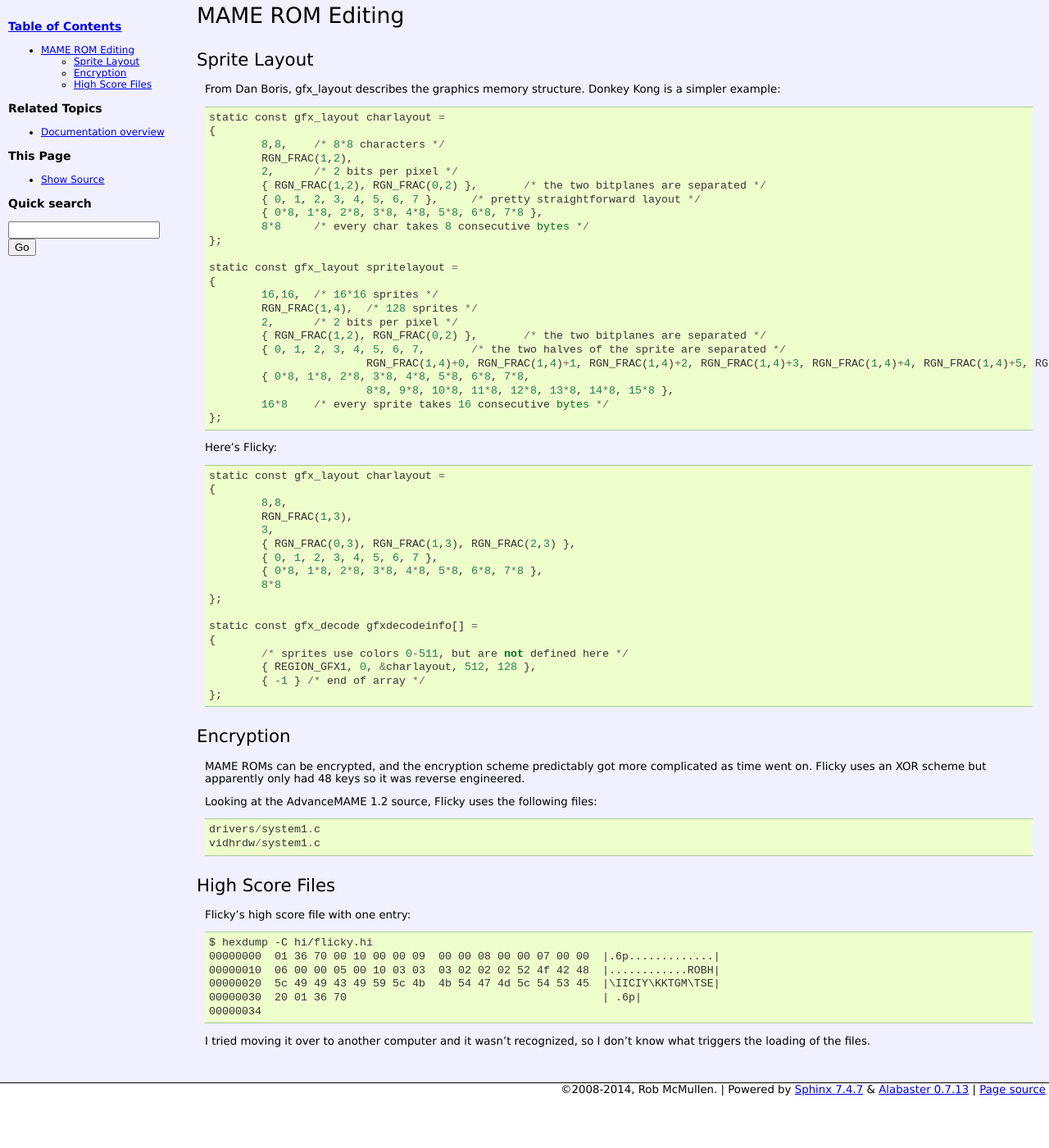
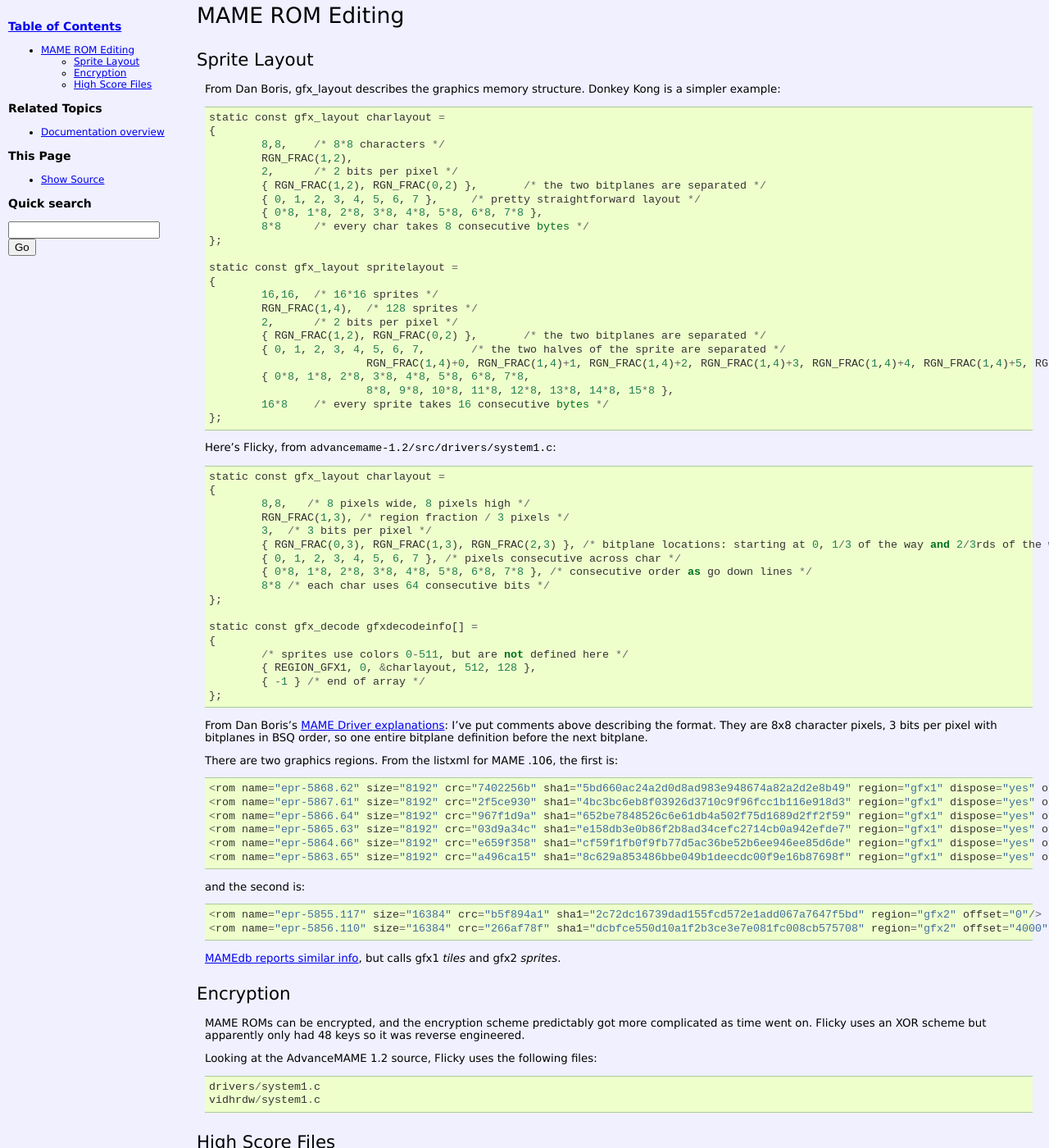
Before and after one commit to robmcmullen/omnivore, a Sphinx documentation site: the page built from docs/mame.rst, in a window 1280 px wide and 1400 px high. Shown: the whole window at 82% size. Built offline with Sphinx 7.4.7, drawn with Linux system fonts in a browser that asks for light colours; the version number could not be read and is left out.

Commit message:
Updated MAME descriptions of flicky

```diff
--- a/docs/mame.rst
+++ b/docs/mame.rst
@@ -32,17 +32,17 @@
             16*8    /* every sprite takes 16 consecutive bytes */
     };
 
-Here's Flicky::
+Here's Flicky, from ``advancemame-1.2/src/drivers/system1.c``::
 
     static const gfx_layout charlayout =
     {
-            8,8,
-            RGN_FRAC(1,3),
-            3,
-            { RGN_FRAC(0,3), RGN_FRAC(1,3), RGN_FRAC(2,3) },
-            { 0, 1, 2, 3, 4, 5, 6, 7 },
-            { 0*8, 1*8, 2*8, 3*8, 4*8, 5*8, 6*8, 7*8 },
-            8*8
+            8,8,   /* 8 pixels wide, 8 pixels high */
+            RGN_FRAC(1,3), /* region fraction / 3 pixels */
+            3,  /* 3 bits per pixel */
+            { RGN_FRAC(0,3), RGN_FRAC(1,3), RGN_FRAC(2,3) }, /* bitplane locations: starting at 0, 1/3 of the way and 2/3rds of the way through the region */
+            { 0, 1, 2, 3, 4, 5, 6, 7 }, /* pixels consecutive across char */
+            { 0*8, 1*8, 2*8, 3*8, 4*8, 5*8, 6*8, 7*8 }, /* consecutive order as go down lines */
+            8*8 /* each char uses 64 consecutive bits */
     };
 
     static const gfx_decode gfxdecodeinfo[] =
@@ -52,6 +52,30 @@
             { -1 } /* end of array */
     };
 
+From Dan Boris's `MAME Driver explanations
+<http://www.atarihq.com/danb/files/mamedrv1.txt>`_: I've put comments above
+describing the format. They are 8x8 character pixels, 3 bits per pixel with
+bitplanes in BSQ order, so one entire bitplane definition before the next
+bitplane.
+
+
+
+There are two graphics regions. From the listxml for MAME .106, the first is::
+
+    <rom name="epr-5868.62" size="8192" crc="7402256b" sha1="5bd660ac24a2d0d8ad983e948674a82a2d2e8b49" region="gfx1" dispose="yes" offset="0"/>
+    <rom name="epr-5867.61" size="8192" crc="2f5ce930" sha1="4bc3bc6eb8f03926d3710c9f96fcc1b116e918d3" region="gfx1" dispose="yes" offset="2000"/>
+    <rom name="epr-5866.64" size="8192" crc="967f1d9a" sha1="652be7848526c6e61db4a502f75d1689d2ff2f59" region="gfx1" dispose="yes" offset="4000"/>
+    <rom name="epr-5865.63" size="8192" crc="03d9a34c" sha1="e158db3e0b86f2b8ad34cefc2714cb0a942efde7" region="gfx1" dispose="yes" offset="6000"/>
+    <rom name="epr-5864.66" size="8192" crc="e659f358" sha1="cf59f1fb0f9fb77d5ac36be52b6ee946ee85d6de" region="gfx1" dispose="yes" offset="8000"/>
+    <rom name="epr-5863.65" size="8192" crc="a496ca15" sha1="8c629a853486bbe049b1deecdc00f9e16b87698f" region="gfx1" dispose="yes" offset="a000"/>
+
+and the second is::
+
+    <rom name="epr-5855.117" size="16384" crc="b5f894a1" sha1="2c72dc16739dad155fcd572e1add067a7647f5bd" region="gfx2" offset="0"/>
+    <rom name="epr-5856.110" size="16384" crc="266af78f" sha1="dcbfce550d10a1f2b3ce3e7e081fc008cb575708" region="gfx2" offset="4000"/>
+
+`MAMEdb reports similar info <http://mamedb.com/game/flicky>`_, but calls gfx1
+`tiles` and gfx2 `sprites`.
 
 
 Encryption
```
